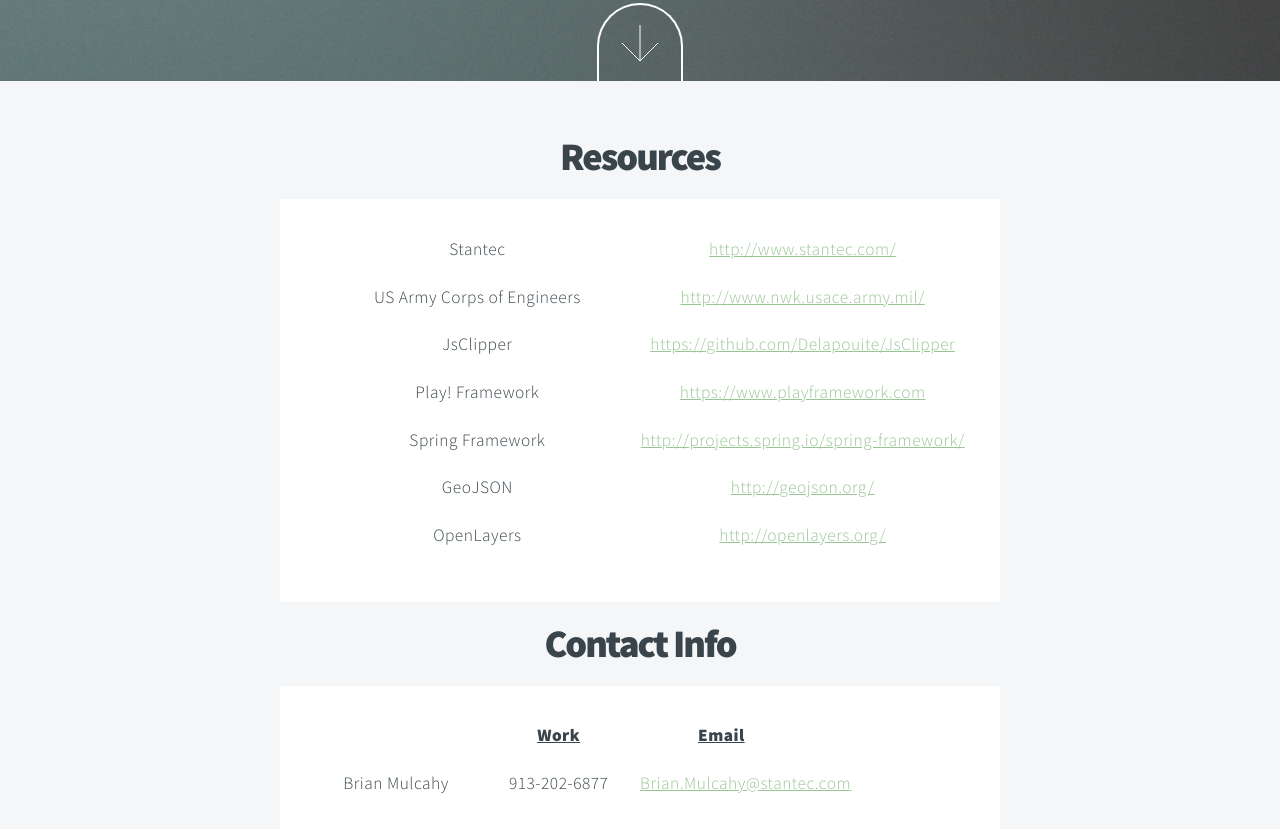
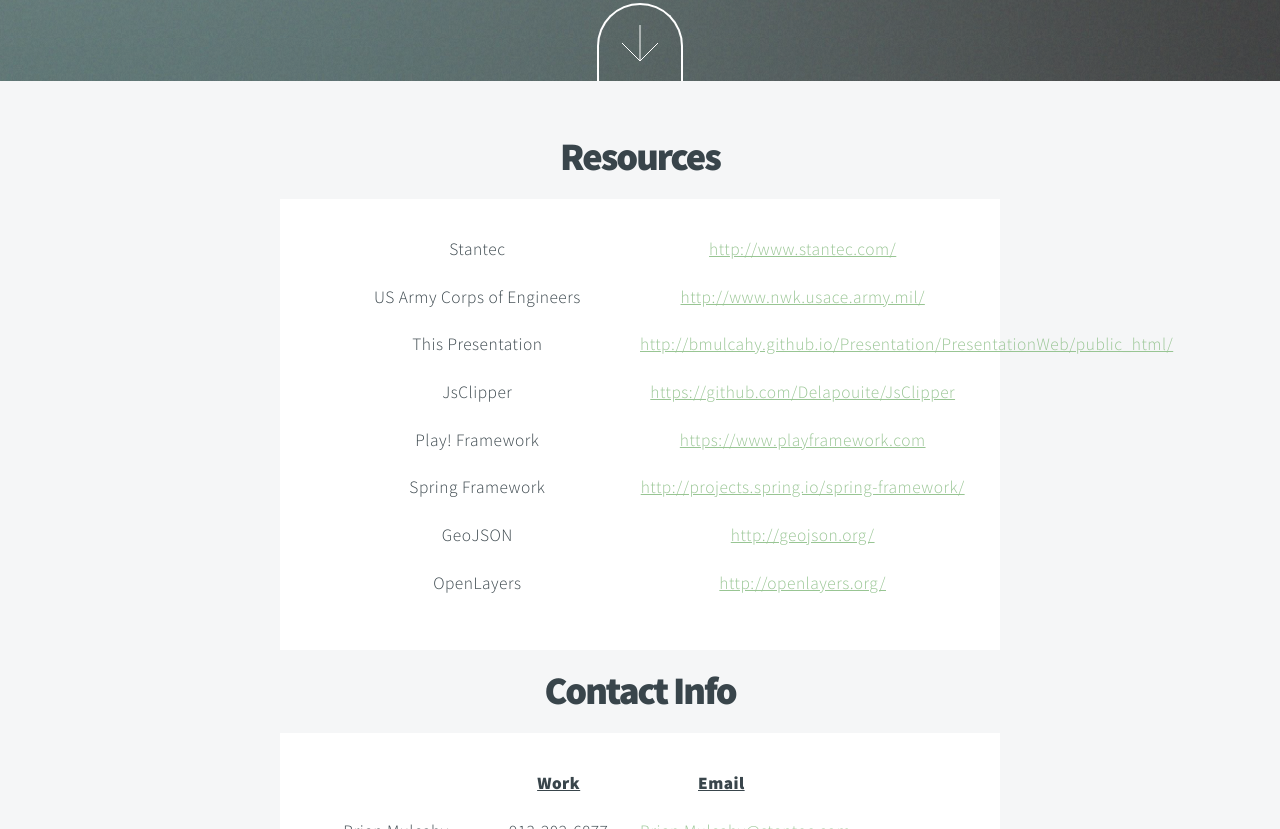
Before and after one commit to bmulcahy/Presentation, a plain HTML site: page PresentationWeb/public_html/index.html in a window 1280 px wide. Shown: the part 4740-5569 px from the top of the page. Drawn offline with Linux system fonts and the light colour scheme.

Commit message:
Changed Resources
Changed Resources

```diff
--- a/PresentationWeb/public_html/index.html
+++ b/PresentationWeb/public_html/index.html
@@ -229,6 +229,11 @@
                         <div class="6u"><a href="http://www.nwk.usace.army.mil/"> http://www.nwk.usace.army.mil/</a></div>
                     </div>
                     <div class="row 0%">
+                      <div class="6u"><p>This Presentation</p></div>
+                      <div class="6u"><a href="http://bmulcahy.github.io/Presentation/PresentationWeb/public_html/">http://bmulcahy.github.io/Presentation/PresentationWeb/public_html/</a></div>
+                    </div>
+
+                    <div class="row 0%">
                         <div class="6u"><p>JsClipper </p></div>
                         <div class="6u"><a href="https://github.com/Delapouite/JsClipper"> https://github.com/Delapouite/JsClipper</a></div>
                     </div>
```
